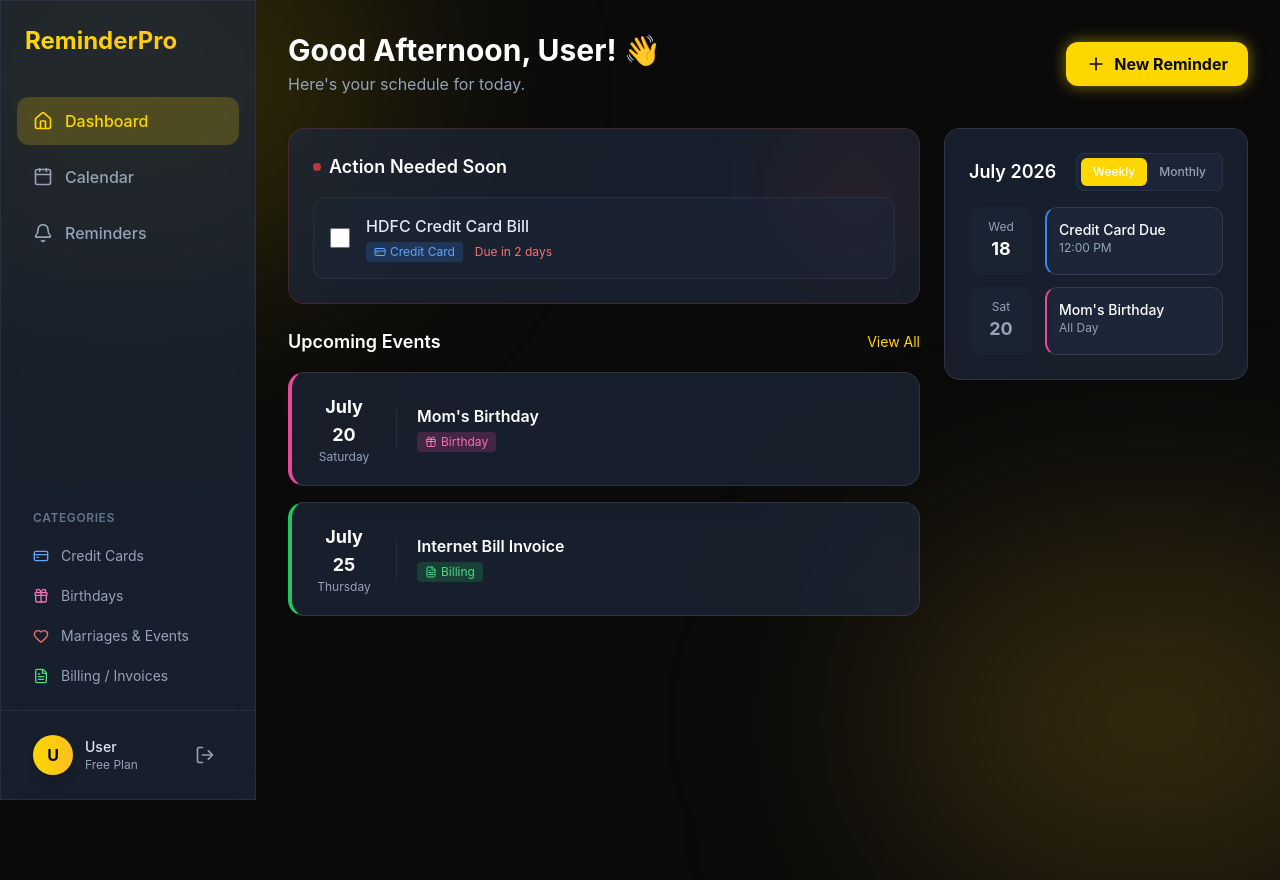
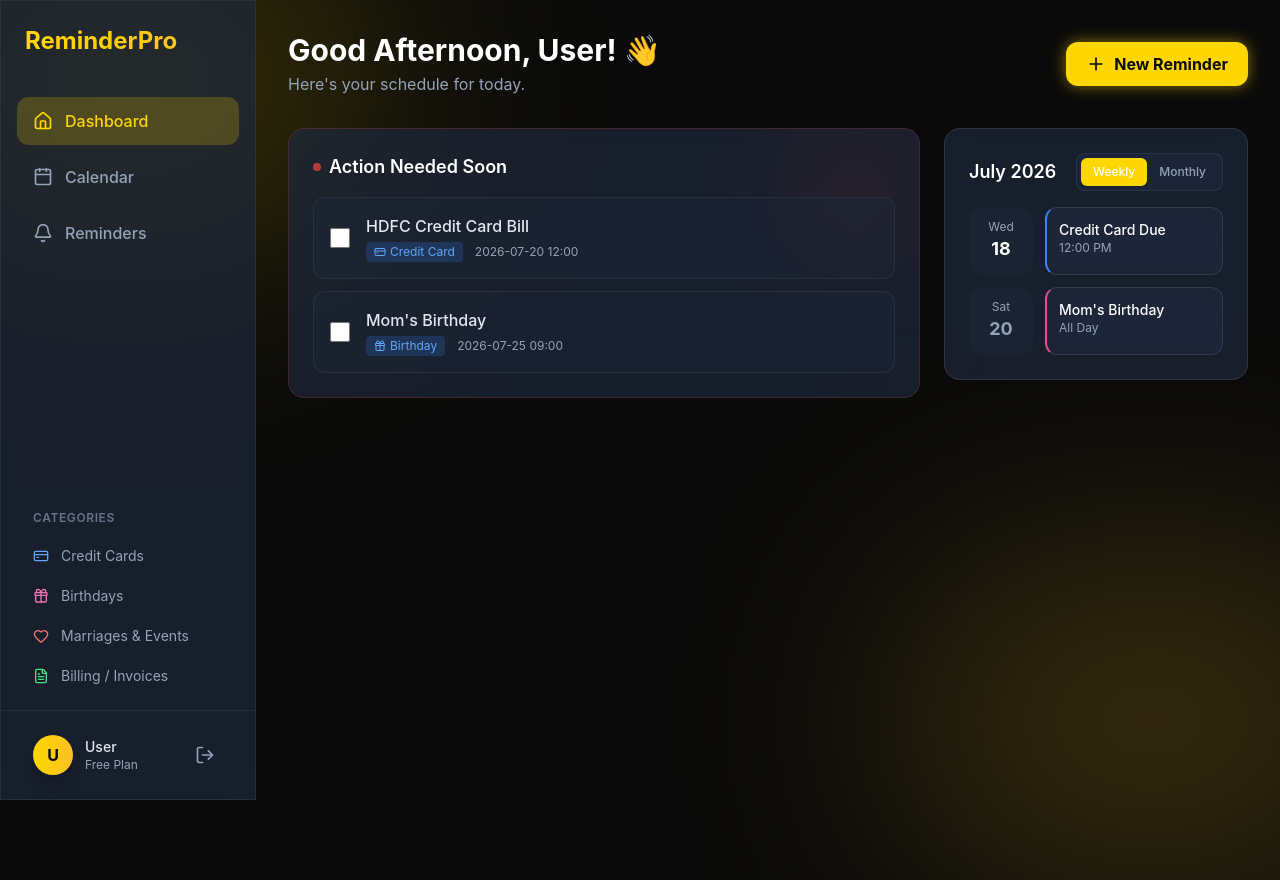
Before and after one commit to Jithin2266/Personal-Reminder-system-, a React (Vite) app in the folder frontend/: page /dashboard in a window 1280 px wide. Shown: the top 880 px of the page. Built offline with nearby package versions, Linux system fonts and the light colour scheme.

Commit message:
feat: make reminders fully dynamic and persistent using local storage per user session

```diff
--- a/frontend/src/App.tsx
+++ b/frontend/src/App.tsx
@@ -1,4 +1,4 @@
-import { useState } from 'react';
+import { useState, useEffect } from 'react';
 import { Calendar as CalendarIcon, Bell, Plus, Home, CreditCard, Gift, Heart, FileText, LogOut, Trash2 } from 'lucide-react';
 import CreateReminderModal from './CreateReminderModal';
 import FullCalendar from './FullCalendar';
@@ -7,10 +7,39 @@ function App() {
   const [activeTab, setActiveTab] = useState('dashboard');
   const [calendarView, setCalendarView] = useState('weekly');
   const [isModalOpen, setIsModalOpen] = useState(false);
-  const [visibleEvents, setVisibleEvents] = useState(['hdfc', 'mom', 'internet']);
 
   const userName = sessionStorage.getItem('userName') || 'User';
+  const userMobile = sessionStorage.getItem('userMobile') || 'guest';
   const userInitial = userName.charAt(0).toUpperCase();
+
+  const [reminders, setReminders] = useState<any[]>([]);
+
+  useEffect(() => {
+    const stored = localStorage.getItem(`reminders_${userMobile}`);
+    if (stored) {
+      setReminders(JSON.parse(stored));
+    } else {
+      // Default welcome reminders
+      const dummy = [
+        { id: '1', title: 'HDFC Credit Card Bill', category: 'Credit Card', date: '2026-07-20', time: '12:00' },
+        { id: '2', title: "Mom's Birthday", category: 'Birthday', date: '2026-07-25', time: '09:00' }
+      ];
+      setReminders(dummy);
+      localStorage.setItem(`reminders_${userMobile}`, JSON.stringify(dummy));
+    }
+  }, [userMobile]);
+
+  const handleAddReminder = (reminder: any) => {
+    const updated = [...reminders, reminder];
+    setReminders(updated);
+    localStorage.setItem(`reminders_${userMobile}`, JSON.stringify(updated));
+  };
+
+  const handleDeleteReminder = (id: string) => {
+    const updated = reminders.filter(r => r.id !== id);
+    setReminders(updated);
+    localStorage.setItem(`reminders_${userMobile}`, JSON.stringify(updated));
+  };
 
   const handleLogout = () => {
     sessionStorage.clear();
@@ -86,7 +115,7 @@ function App() {
         {/* Main Content */}
         <main className="flex-1 overflow-y-auto p-6 md:p-8">
           {activeTab === 'calendar' ? (
-            <FullCalendar />
+            <FullCalendar reminders={reminders} />
           ) : (
             <>
               <header className="flex justify-between items-center mb-8">
@@ -115,75 +144,31 @@ function App() {
                       Action Needed Soon
                     </h3>
                     <div className="space-y-3 relative z-10">
-                      {visibleEvents.includes('hdfc') && (
-                        <div className="bg-slate-800/40 p-4 rounded-xl border border-slate-700/50 flex items-center justify-between group hover:bg-slate-800/60 transition-colors">
+                      {reminders.map(r => (
+                        <div key={r.id} className="bg-slate-800/40 p-4 rounded-xl border border-slate-700/50 flex items-center justify-between group hover:bg-slate-800/60 transition-colors">
                           <div className="flex items-center gap-4">
                             <input type="checkbox" className="w-5 h-5 rounded border-slate-600 bg-slate-700 text-primary focus:ring-primary focus:ring-offset-slate-900" />
                             <div>
-                              <p className="font-medium text-slate-200">HDFC Credit Card Bill</p>
+                              <p className="font-medium text-slate-200">{r.title}</p>
                               <div className="flex items-center gap-3 mt-1">
                                 <span className="text-xs bg-blue-500/20 text-blue-400 px-2 py-0.5 rounded flex items-center gap-1">
-                                  <CreditCard className="w-3 h-3" /> Credit Card
+                                  {r.category === 'Credit Card' && <CreditCard className="w-3 h-3" />}
+                                  {r.category === 'Birthday' && <Gift className="w-3 h-3" />}
+                                  {r.category === 'Billing' && <FileText className="w-3 h-3" />}
+                                  {r.category === 'Event' && <Heart className="w-3 h-3" />}
+                                  {r.category}
                                 </span>
-                                <p className="text-xs text-red-400 flex items-center gap-1">
-                                  Due in 2 days
+                                <p className="text-xs text-slate-400 flex items-center gap-1">
+                                  {r.date} {r.time}
                                 </p>
                               </div>
                             </div>
                           </div>
-                          <button onClick={() => setVisibleEvents(prev => prev.filter(e => e !== 'hdfc'))} className="p-2 text-slate-500 hover:text-red-400 opacity-0 group-hover:opacity-100 transition-opacity">
+                          <button onClick={() => handleDeleteReminder(r.id)} className="p-2 text-slate-500 hover:text-red-400 opacity-0 group-hover:opacity-100 transition-opacity">
                             <Trash2 className="w-4 h-4" />
                           </button>
                         </div>
-                      )}
-                    </div>
-                  </section>
-
-                  {/* Today's Events */}
-                  <section>
-                    <div className="flex justify-between items-center mb-4">
-                        <h3 className="text-lg font-semibold text-white">Upcoming Events</h3>
-                        <button className="text-sm text-primary hover:text-primary/80">View All</button>
-                    </div>
-                    <div className="space-y-4">
-                      {/* Event Card */}
-                      {visibleEvents.includes('mom') && (
-                        <div className="glass p-5 rounded-2xl flex gap-5 items-center hover:scale-[1.01] transition-transform cursor-pointer border-l-4 border-l-pink-500 group">
-                          <div className="text-center w-16">
-                            <p className="text-lg font-bold text-white">July 20</p>
-                            <p className="text-xs text-slate-400">Saturday</p>
-                          </div>
-                          <div className="h-10 w-px bg-slate-700/50"></div>
-                          <div className="flex-1">
-                            <h4 className="font-semibold text-white">Mom's Birthday</h4>
-                            <span className="text-xs bg-pink-500/20 text-pink-400 px-2 py-0.5 rounded inline-flex items-center gap-1 mt-1">
-                              <Gift className="w-3 h-3" /> Birthday
-                            </span>
-                          </div>
-                          <button onClick={(e) => { e.stopPropagation(); setVisibleEvents(prev => prev.filter(ev => ev !== 'mom')); }} className="p-2 text-slate-500 hover:text-red-400 opacity-0 group-hover:opacity-100 transition-opacity">
-                            <Trash2 className="w-5 h-5" />
-                          </button>
-                        </div>
-                      )}
-                      {/* Event Card */}
-                      {visibleEvents.includes('internet') && (
-                        <div className="glass p-5 rounded-2xl flex gap-5 items-center hover:scale-[1.01] transition-transform cursor-pointer border-l-4 border-l-green-500 group">
-                          <div className="text-center w-16">
-                            <p className="text-lg font-bold text-white">July 25</p>
-                            <p className="text-xs text-slate-400">Thursday</p>
-                          </div>
-                          <div className="h-10 w-px bg-slate-700/50"></div>
-                          <div className="flex-1">
-                            <h4 className="font-semibold text-white">Internet Bill Invoice</h4>
-                            <span className="text-xs bg-green-500/20 text-green-400 px-2 py-0.5 rounded inline-flex items-center gap-1 mt-1">
-                              <FileText className="w-3 h-3" /> Billing
-                            </span>
-                          </div>
-                          <button onClick={(e) => { e.stopPropagation(); setVisibleEvents(prev => prev.filter(ev => ev !== 'internet')); }} className="p-2 text-slate-500 hover:text-red-400 opacity-0 group-hover:opacity-100 transition-opacity">
-                            <Trash2 className="w-5 h-5" />
-                          </button>
-                        </div>
-                      )}
+                      ))}
                     </div>
                   </section>
                 </div>
@@ -281,7 +266,7 @@ function App() {
         </main>
       </div>
 
-      <CreateReminderModal isOpen={isModalOpen} onClose={() => setIsModalOpen(false)} />
+      <CreateReminderModal isOpen={isModalOpen} onClose={() => setIsModalOpen(false)} onAddReminder={handleAddReminder} />
     </>
   );
 }
--- a/frontend/src/FullCalendar.tsx
+++ b/frontend/src/FullCalendar.tsx
@@ -1,7 +1,7 @@
 import { useState } from 'react';
 import { ChevronLeft, ChevronRight } from 'lucide-react';
 
-export default function FullCalendar() {
+export default function FullCalendar({ reminders = [] }: { reminders?: any[] }) {
   const [currentDate, setCurrentDate] = useState(new Date());
 
   const getDaysInMonth = (year: number, month: number) => {
@@ -21,12 +21,27 @@ export default function FullCalendar() {
   const firstDay = getFirstDayOfMonth(year, month);
   const monthName = currentDate.toLocaleString('default', { month: 'long' });
 
-  // Dummy events
-  const events: Record<number, { title: string, color: string }[]> = {
-    18: [{ title: 'Credit Card Due', color: 'bg-blue-500' }],
-    20: [{ title: "Mom's Birthday", color: 'bg-pink-500' }],
-    25: [{ title: 'Internet Bill', color: 'bg-green-500' }]
-  };
+  // Map dynamic reminders to the calendar days
+  const events: Record<number, { title: string, color: string }[]> = {};
+
+  reminders.forEach(reminder => {
+    if (reminder.date) {
+      // Expecting date format YYYY-MM-DD from the form
+      const rDate = new Date(reminder.date);
+      if (rDate.getFullYear() === year && rDate.getMonth() === month) {
+        const day = rDate.getDate();
+        if (!events[day]) events[day] = [];
+
+        let color = 'bg-slate-500';
+        if (reminder.category === 'Credit Card') color = 'bg-blue-500';
+        if (reminder.category === 'Birthday') color = 'bg-pink-500';
+        if (reminder.category === 'Billing') color = 'bg-green-500';
+        if (reminder.category === 'Event') color = 'bg-red-500';
+
+        events[day].push({ title: reminder.title, color });
+      }
+    }
+  });
 
   const days = [];
   // Empty slots before the first day of the month
--- a/frontend/src/Login.tsx
+++ b/frontend/src/Login.tsx
@@ -19,13 +19,16 @@ export default function Login() {
       users[mobile] = name;
       localStorage.setItem('mockUsers', JSON.stringify(users));
       sessionStorage.setItem('userName', name);
+      sessionStorage.setItem('userMobile', mobile);
     } else if (isLogin) {
       // Login: Retrieve from mock database based on mobile number
       if (users[mobile]) {
         sessionStorage.setItem('userName', users[mobile]);
+        sessionStorage.setItem('userMobile', mobile);
       } else {
         // Fallback if user not found in mock DB
         sessionStorage.setItem('userName', 'Guest User');
+        sessionStorage.setItem('userMobile', mobile || 'guest');
       }
     }
 
```
Also changed, not shown: frontend/src/CreateReminderModal.tsx (+13 -3 lines).
